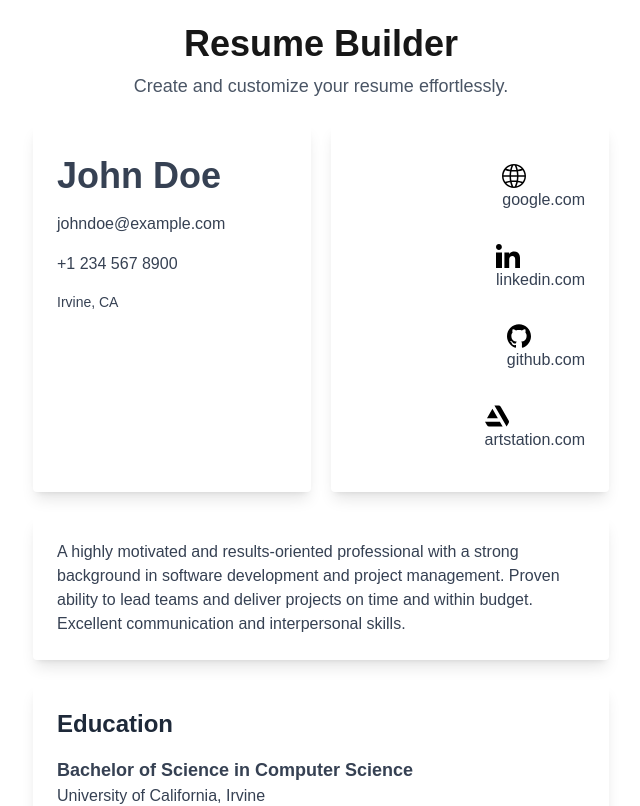
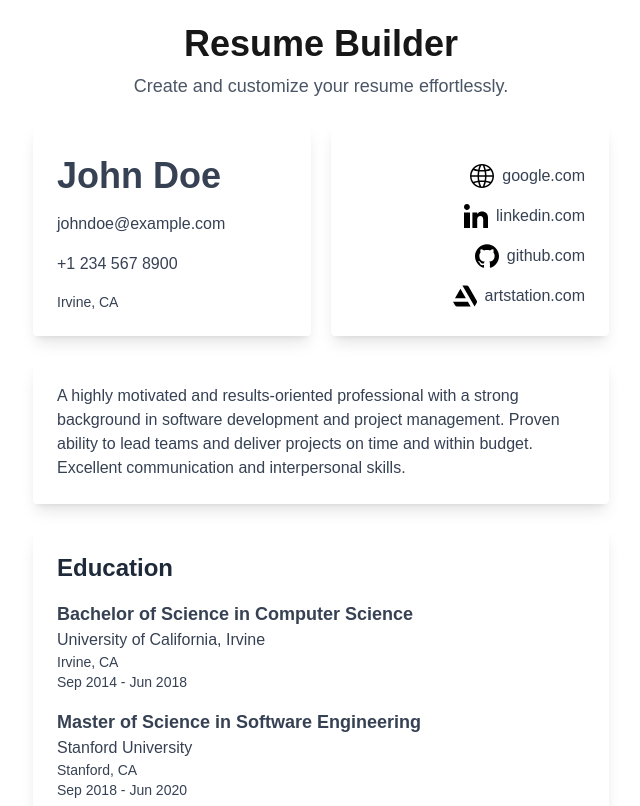
Before and after one commit to KiwiFunk/resume-builder, a Next.js app in the folder resume-app/: page / in a window 1280 px wide. Shown: the top 806 px of the page, without its empty margins (319-959 px from the left). Built offline with nearby package versions, Linux system fonts and the light colour scheme.

Commit message:
Fixed icon vertical alignment in socials

```diff
--- a/resume-app/src/components/Socials.js
+++ b/resume-app/src/components/Socials.js
@@ -13,11 +13,9 @@ export default function Socials({ data, classes }) {
       {/* Map the social media objects (object, index value) */}
       {data.socials.map((social, index) => (
         <div key={index} className={`flex items-center mt-4 ${classes}`}>
-          <a href={social.url} target="_blank" rel="noopener noreferrer">
-            <p className="mb-4 text-gray-700">
-              <img src={`/icons/${social.platform.toLowerCase()}.svg`} alt={social.platform} className="w-6 h-6 mr-2"/>
-              {formatURL(social.url)}
-            </p>
+          <a href={social.url} target="_blank" rel="noopener noreferrer" className="flex items-center gap-2">
+            <img src={`/icons/${social.platform.toLowerCase()}.svg`} alt={social.platform} className="w-6 h-6" />
+            <span className="text-gray-700">{formatURL(social.url)}</span>
           </a>
         </div>
       ))}
```
